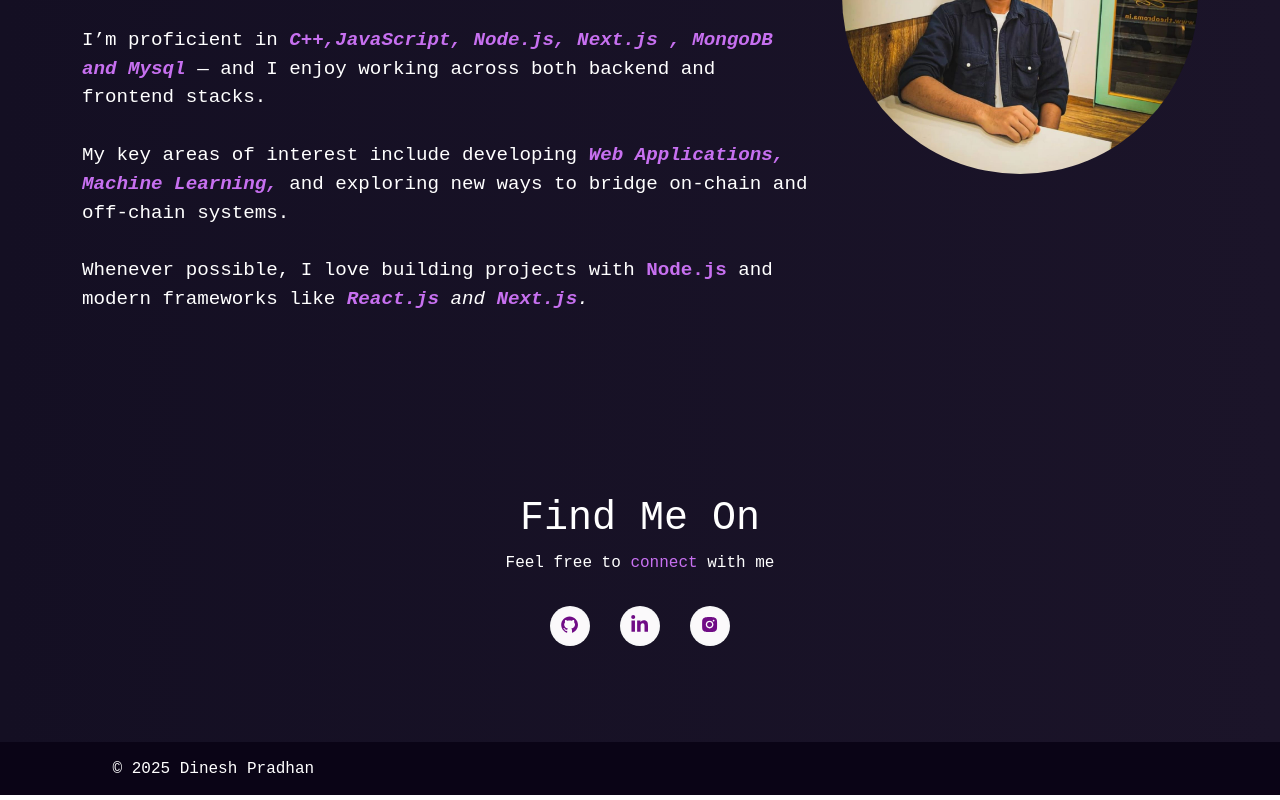
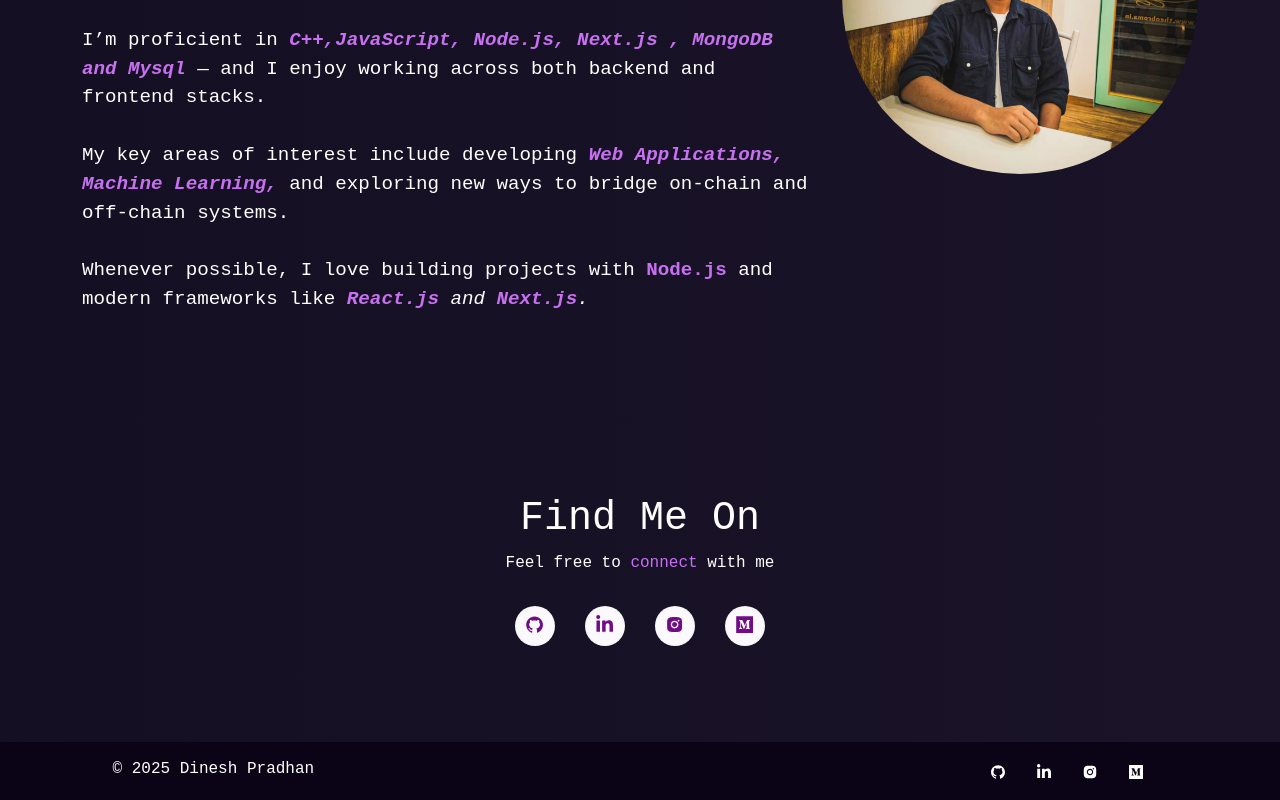
Before and after one commit to shorty-huddybuddy/my-dashing-portfolio, a React (Create React App) app: page / in a window 1280 px wide. Shown: the part 1102-1902 px from the top of the page. Built offline with nearby package versions, Linux system fonts and the light colour scheme; a web font is replaced by a local one.

Commit message:
added medium link

```diff
--- a/src/components/Footer.js
+++ b/src/components/Footer.js
@@ -1,5 +1,10 @@
 import React from "react";
 import { Container, Row, Col } from "react-bootstrap";
+import {
+  AiFillGithub,
+  AiFillInstagram,
+} from "react-icons/ai";
+import { FaLinkedinIn, FaMedium } from "react-icons/fa";
 
 function Footer() {
   let date = new Date();
@@ -13,11 +18,11 @@ function Footer() {
         <Col md="4" className="footer-copywright">
           {/* <h3>No Copyright </h3> */}
         </Col>
-        {/* <Col md="4" className="footer-body">
+        <Col md="4" className="footer-body">
           <ul className="footer-icons">
             <li className="social-icons">
               <a
-                href="https://github.com/soumyajit4419"
+                href="https://github.com/shorty-huddybuddy"
                 style={{ color: "white" }}
                 target="_blank"
                 rel="noopener noreferrer"
@@ -27,17 +32,7 @@ function Footer() {
             </li>
             <li className="social-icons">
               <a
-                href="https://twitter.com/Soumyajit4419"
-                style={{ color: "white" }}
-                target="_blank"
-                rel="noopener noreferrer"
-              >
-                <AiOutlineTwitter />
-              </a>
-            </li>
-            <li className="social-icons">
-              <a
-                href="https://www.linkedin.com/in/soumyajit4419/"
+                href="https://www.linkedin.com/in/dinesh-pradhan-1865101b9/"
                 style={{ color: "white" }}
                 target="_blank"
                 rel="noopener noreferrer"
@@ -47,7 +42,7 @@ function Footer() {
             </li>
             <li className="social-icons">
               <a
-                href="https://www.instagram.com/soumyajit4419"
+                href="https://www.instagram.com/dinesh2oo4/"
                 style={{ color: "white" }}
                 target="_blank"
                 rel="noopener noreferrer"
@@ -55,8 +50,18 @@ function Footer() {
                 <AiFillInstagram />
               </a>
             </li>
+            <li className="social-icons">
+              <a
+                href="https://medium.com/@pradhand13092004"
+                style={{ color: "white" }}
+                target="_blank"
+                rel="noopener noreferrer"
+              >
+                <FaMedium />
+              </a>
+            </li>
           </ul>
-        </Col> */}
+        </Col>
       </Row>
     </Container>
   );
--- a/src/components/Home/Home.js
+++ b/src/components/Home/Home.js
@@ -8,7 +8,7 @@ import {
   AiFillGithub,
   AiFillInstagram,
 } from "react-icons/ai";
-import { FaLinkedinIn } from "react-icons/fa";
+import { FaLinkedinIn, FaMedium } from "react-icons/fa";
 
 function Home() {
   return (
@@ -86,6 +86,16 @@ function Home() {
                   <AiFillInstagram />
                 </a>
               </li>
+              <li className="social-icons">
+                <a
+                  href="https://medium.com/@pradhand13092004"
+                  target="_blank"
+                  rel="noreferrer"
+                  className="icon-colour home-social-icons"
+                >
+                  <FaMedium />
+                </a>
+              </li>
             </ul>
           </Col>
         </Row>
```
